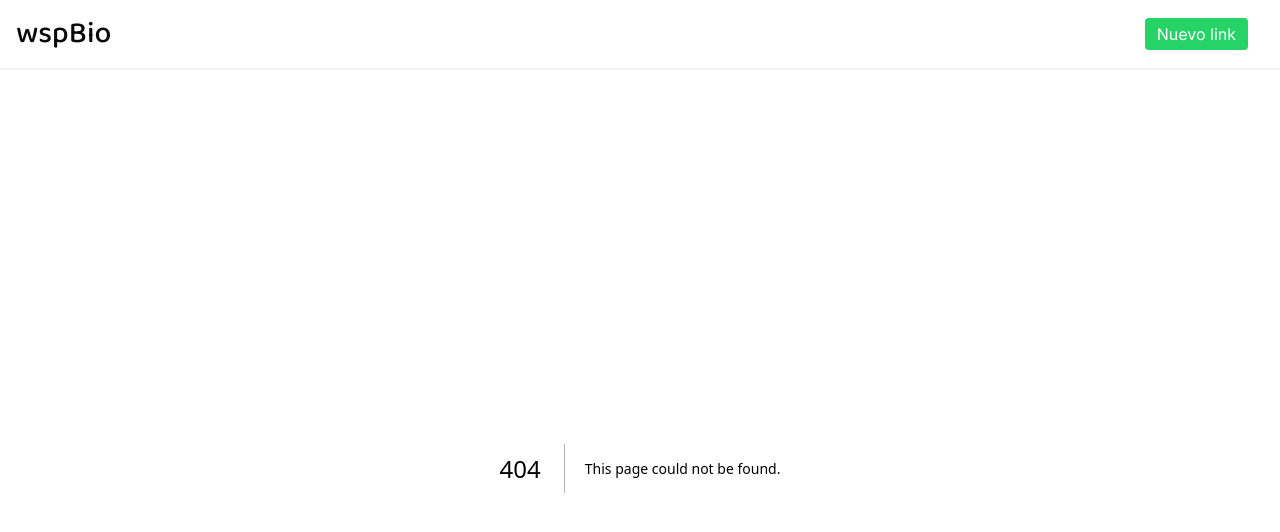
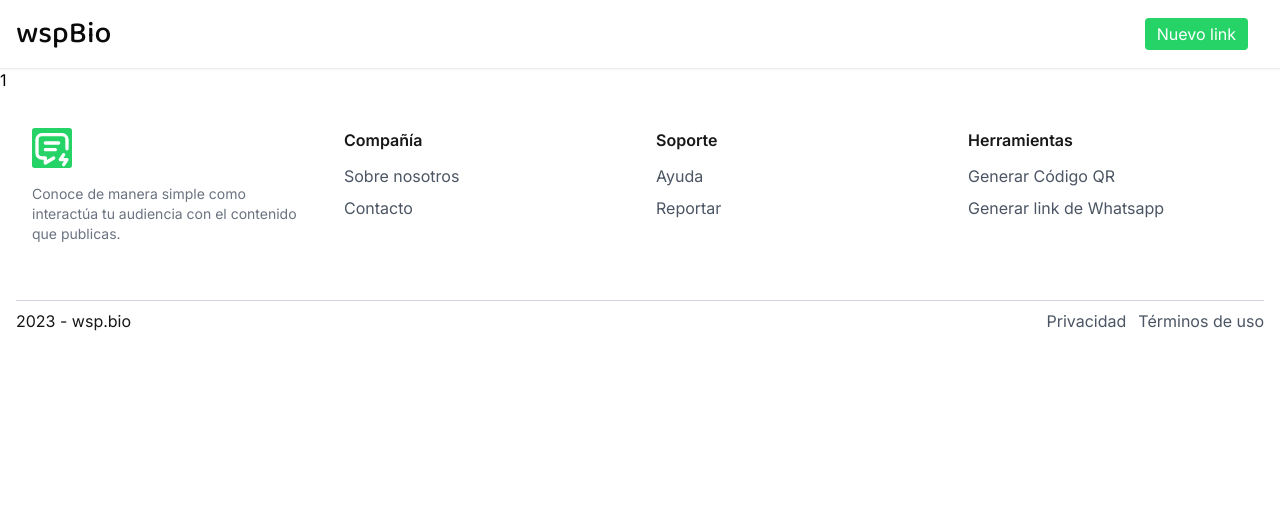
Before and after one commit to abelorian/wsp.bio, a Next.js app: page /1 in a window 1280 px wide. Before the commit this address had no page. Shown: the top 532 px of the page. Built offline with nearby package versions, Linux system fonts and the light colour scheme.

Commit message:
Add: panel

```diff
--- a/app/WhatsappLink.js
+++ b/app/WhatsappLink.js
@@ -76,7 +76,7 @@ export default function WhatsappLink(){
           <div className='w-full md:w-1/2'>
               <form className='w-full' onSubmit={onSubmit}>
                 <label className="text-lg font-black">
-                  Ingresa tu número (código de páis)
+                  Ingresa tu número
                 </label>
 
                 <div className='mt-2 mb-8'>
--- /dev/null
+++ b/app/[key]/page.js
@@ -0,0 +1,5 @@
+export default function Panel({ params }){
+  return (
+    <p>{ params?.key }</p>
+  )
+}
--- /dev/null
+++ b/app/panel/page.js
@@ -0,0 +1,5 @@
+export default function Panel(){
+  return (
+    <p>Panel de admin</p>
+  )
+}
```
